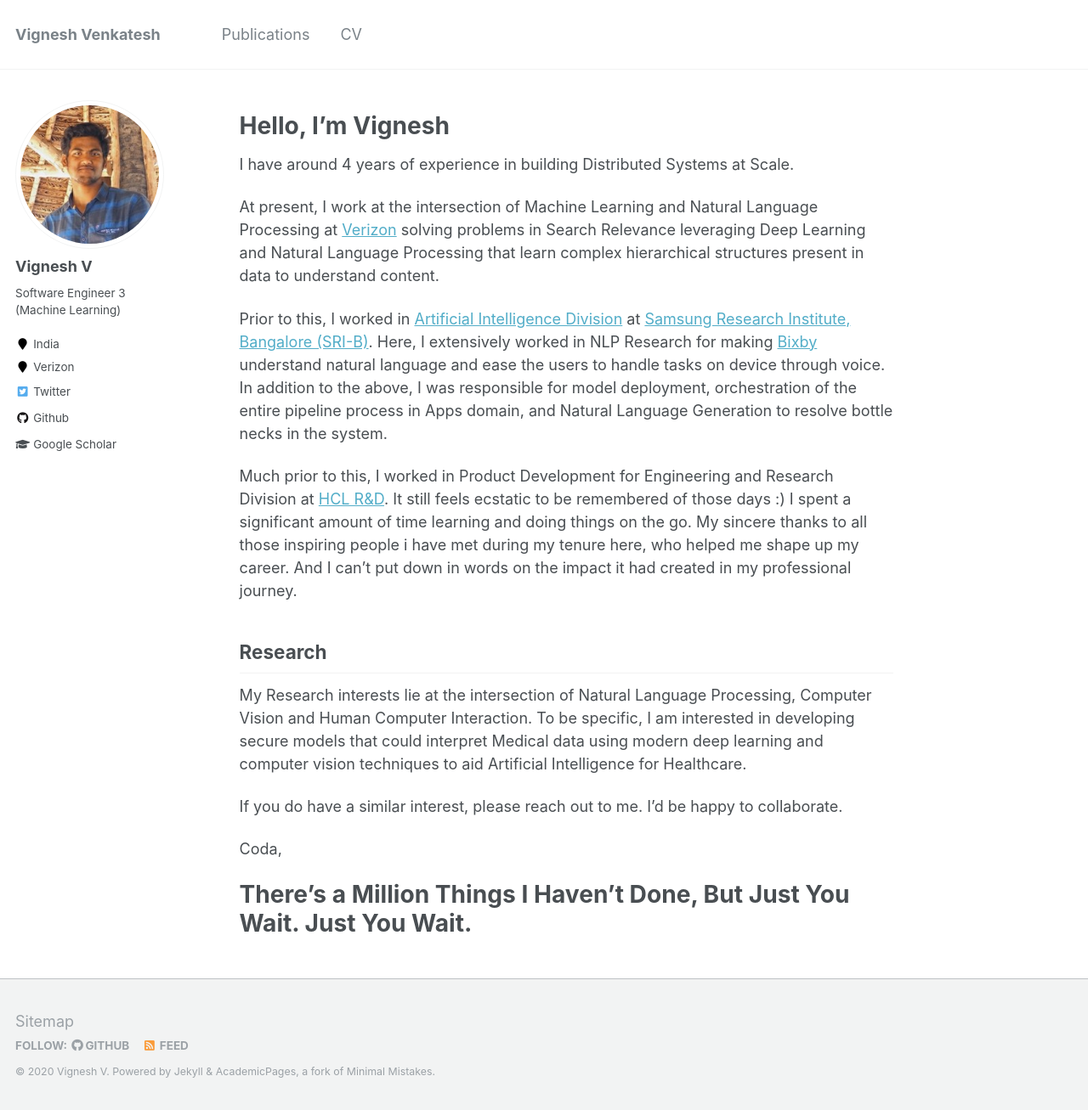
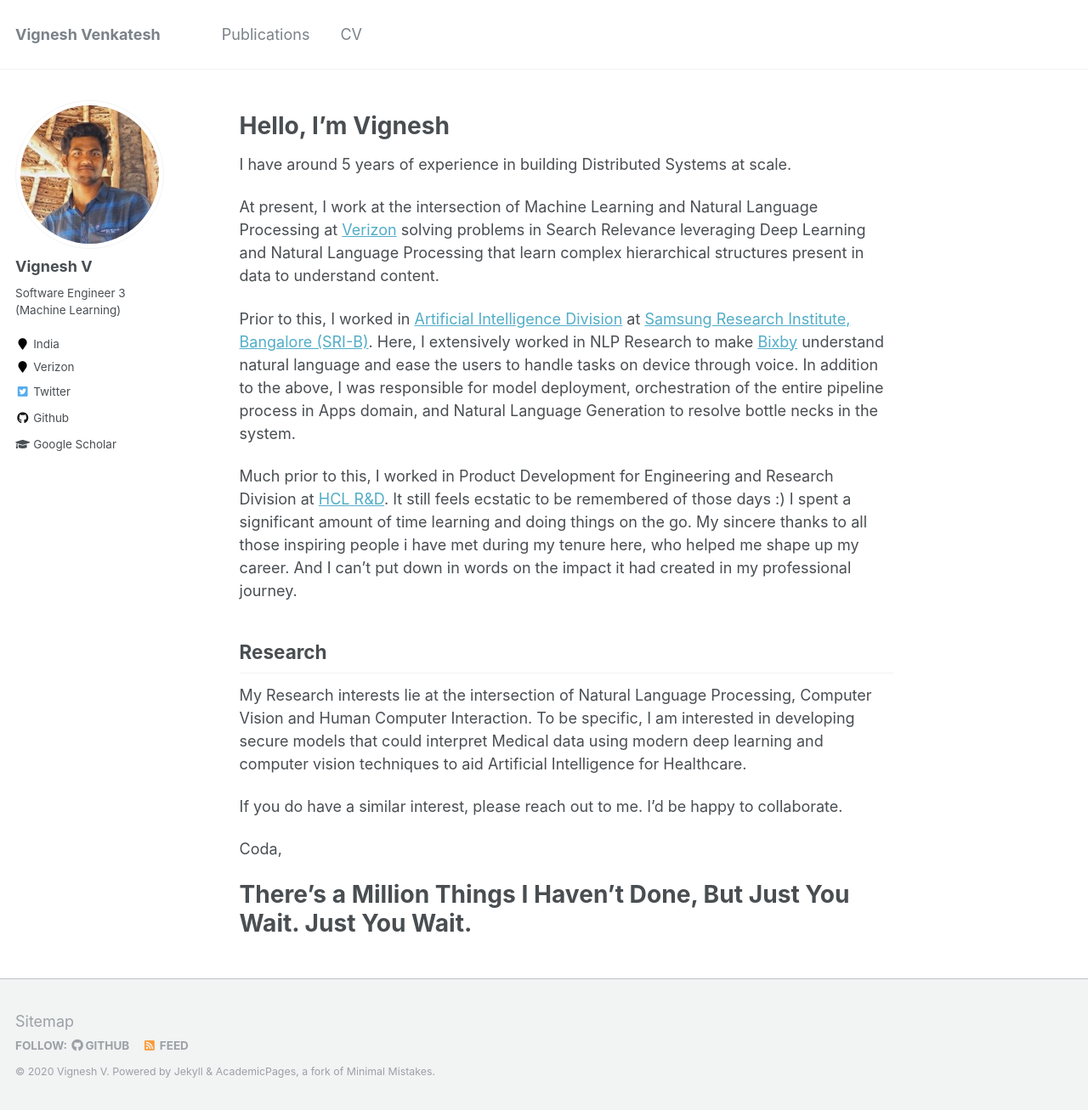
Before and after one commit to vigneshv92/vigneshv92.github.io, a Jekyll site: the page built from _pages/about.md, in a window 1280 px wide and 1307 px high. Shown: the whole window at 85% size. Built offline with Jekyll 4.4.1, drawn with Linux system fonts in a browser that asks for light colours.

Commit message:
Update about.md

```diff
--- a/_pages/about.md
+++ b/_pages/about.md
@@ -12,12 +12,12 @@ redirect_from:
 # Hello, I'm Vignesh
 
 
-I have around 4 years of experience in building Distributed Systems at Scale.
+I have around 5 years of experience in building Distributed Systems at scale.
 
 At present, I work at the intersection of Machine Learning and Natural Language Processing at [Verizon](https://www.verizon.com/) solving problems in Search Relevance leveraging Deep Learning and Natural Language Processing that learn complex hierarchical structures present in data to understand content.
 
 Prior to this, I worked in [Artificial Intelligence Division](https://research.samsung.com/artificial-intelligence) at [Samsung Research Institute, Bangalore (SRI-B)](https://research.samsung.com/sri-b).
-Here, I extensively worked in NLP Research for making [Bixby](https://www.samsung.com/global/galaxy/apps/bixby/) understand natural language and ease the users to handle tasks on device through voice.
+Here, I extensively worked in NLP Research to make [Bixby](https://www.samsung.com/global/galaxy/apps/bixby/) understand natural language and ease the users to handle tasks on device through voice.
 In addition to the above, I was responsible for model deployment, orchestration of the entire pipeline process in Apps domain, and Natural Language Generation to resolve bottle necks in the system.
 
 Much prior to this, I worked in Product Development for Engineering and Research Division at [HCL R&D](https://www.hcltech.com/engineering-rd-services).
```
